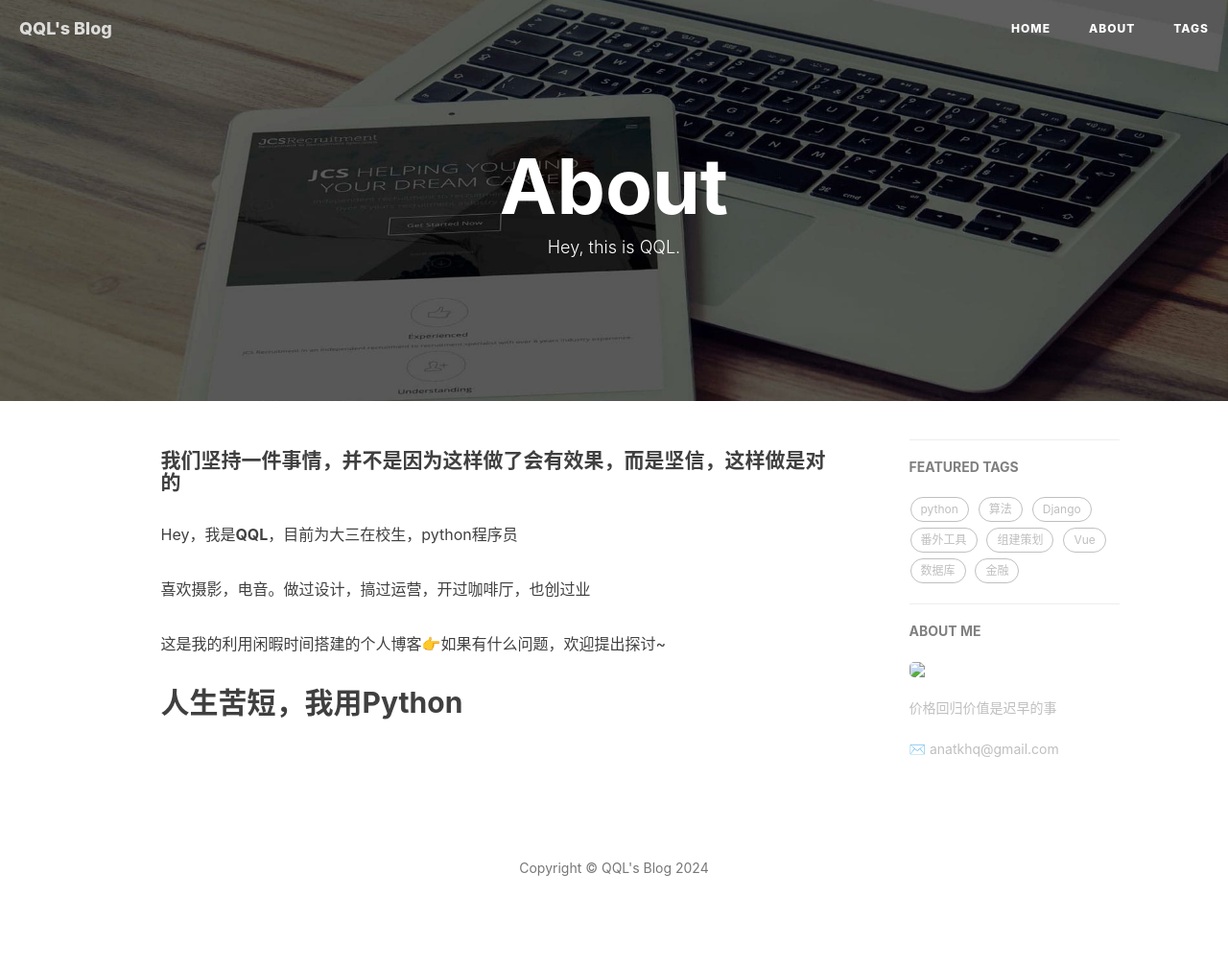
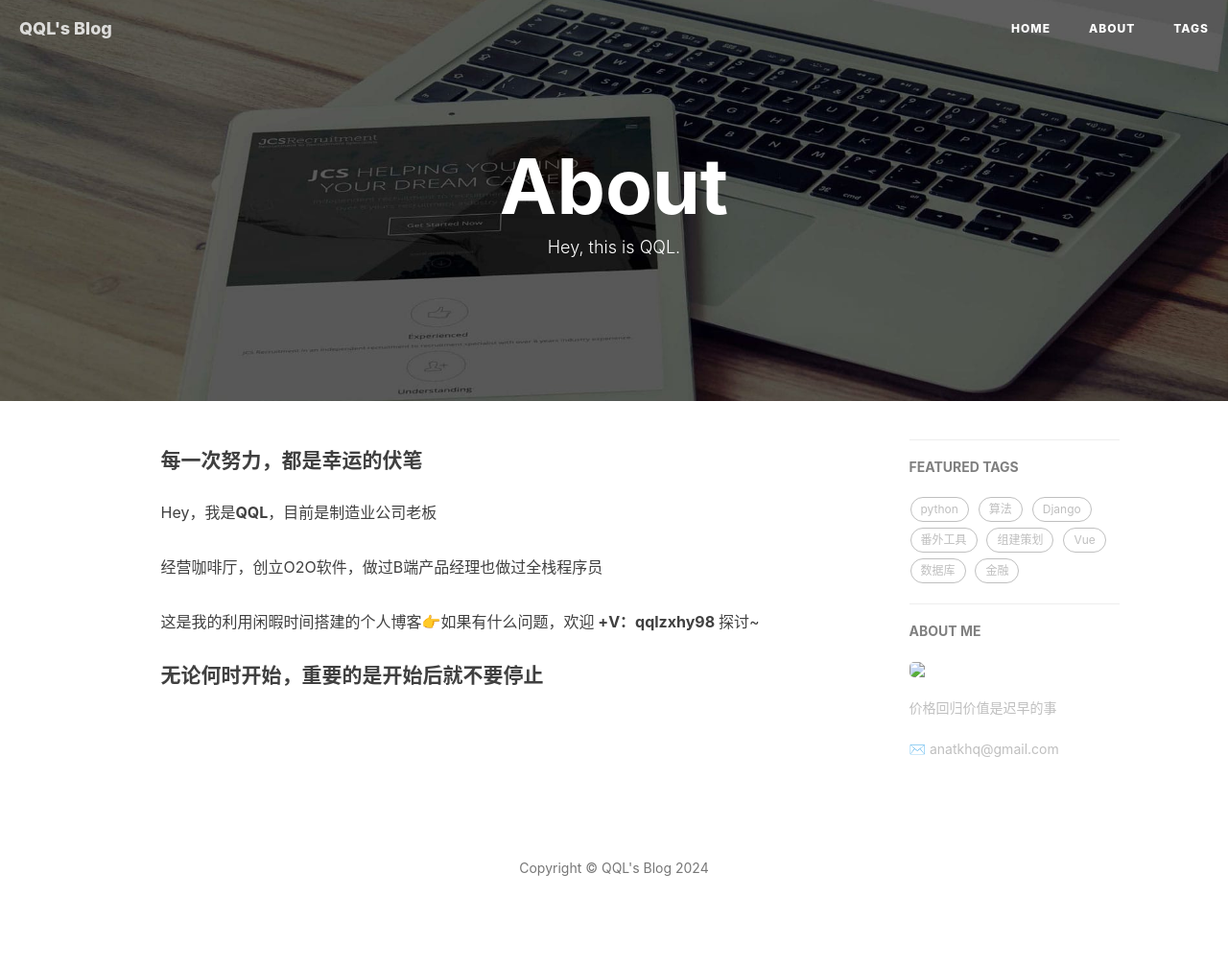
Before and after one commit to AnatkhQ/AnatkhQ.github.io, a Jekyll site: the page built from about.html, in a window 1280 px wide. Shown: the whole page at 96% size. Built offline with Jekyll 4.4.1, drawn with Linux system fonts in a browser that asks for light colours; nearby versions of some CDN libraries; comment, search, counter and statistics services are not loaded.

Commit message:
Update about.html
Update about.html

```diff
--- a/about.html
+++ b/about.html
@@ -15,15 +15,15 @@ header-img: "img/post-bg-rwd.jpg"
 <div class="zh post-container">
 
     <!--copied from markdown -->
-    <h4>我们坚持一件事情，并不是因为这样做了会有效果，而是坚信，这样做是对的</h4>
+    <h4>每一次努力，都是幸运的伏笔</h4>
 
-    <p>Hey，我是<strong>QQL</strong>，目前为大三在校生，python程序员</p>
+    <p>Hey，我是<strong>QQL</strong>，目前是制造业公司老板</p>
 
-    <p>喜欢摄影，电音。做过设计，搞过运营，开过咖啡厅，也创过业</p>
+    <p>经营咖啡厅，创立O2O软件，做过B端产品经理也做过全栈程序员</p>
 
-    <p>这是我的利用闲暇时间搭建的个人博客👉如果有什么问题，欢迎提出探讨~</p>
+    <p>这是我的利用闲暇时间搭建的个人博客👉如果有什么问题，欢迎<strong> +V：qqlzxhy98 </strong>  探讨~</p>
 
-    <h2>人生苦短，我用Python</h2>
+    <h4>无论何时开始，重要的是开始后就不要停止</h4>
 
 
 </div>
```
